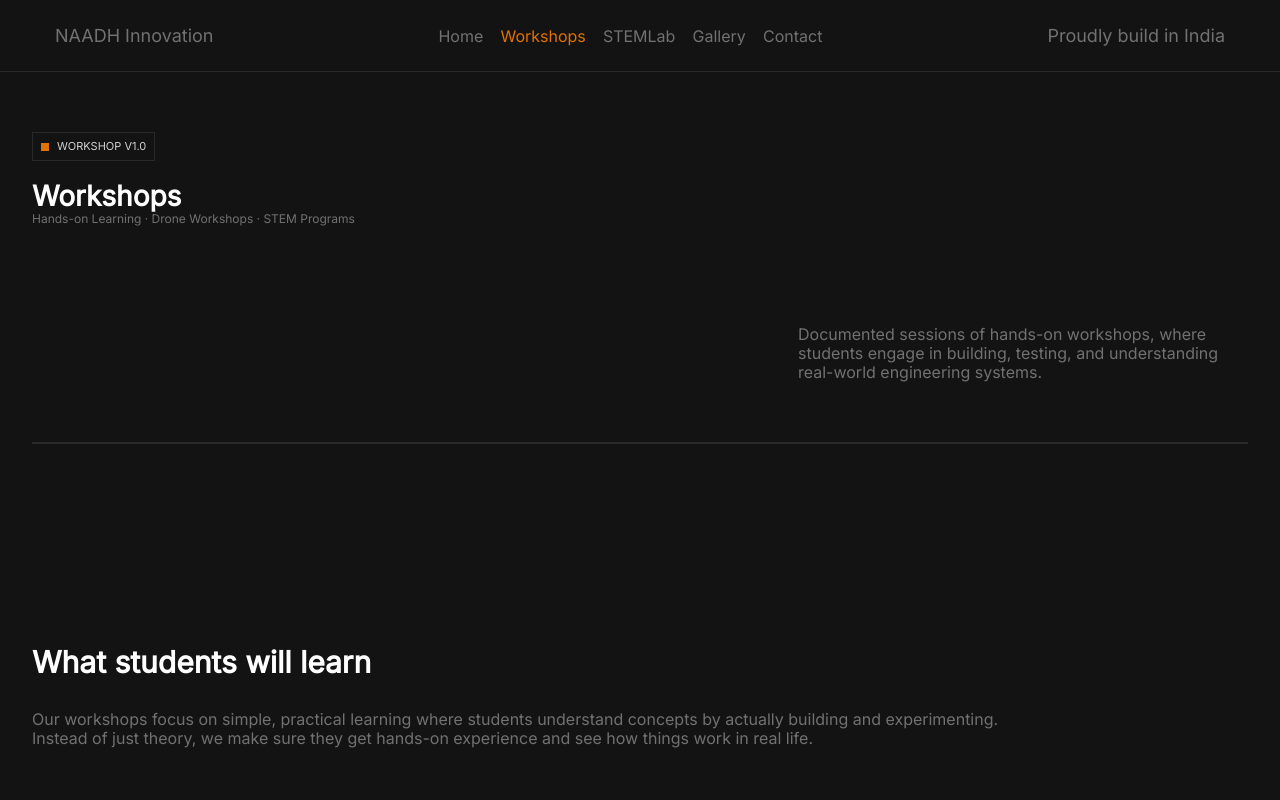
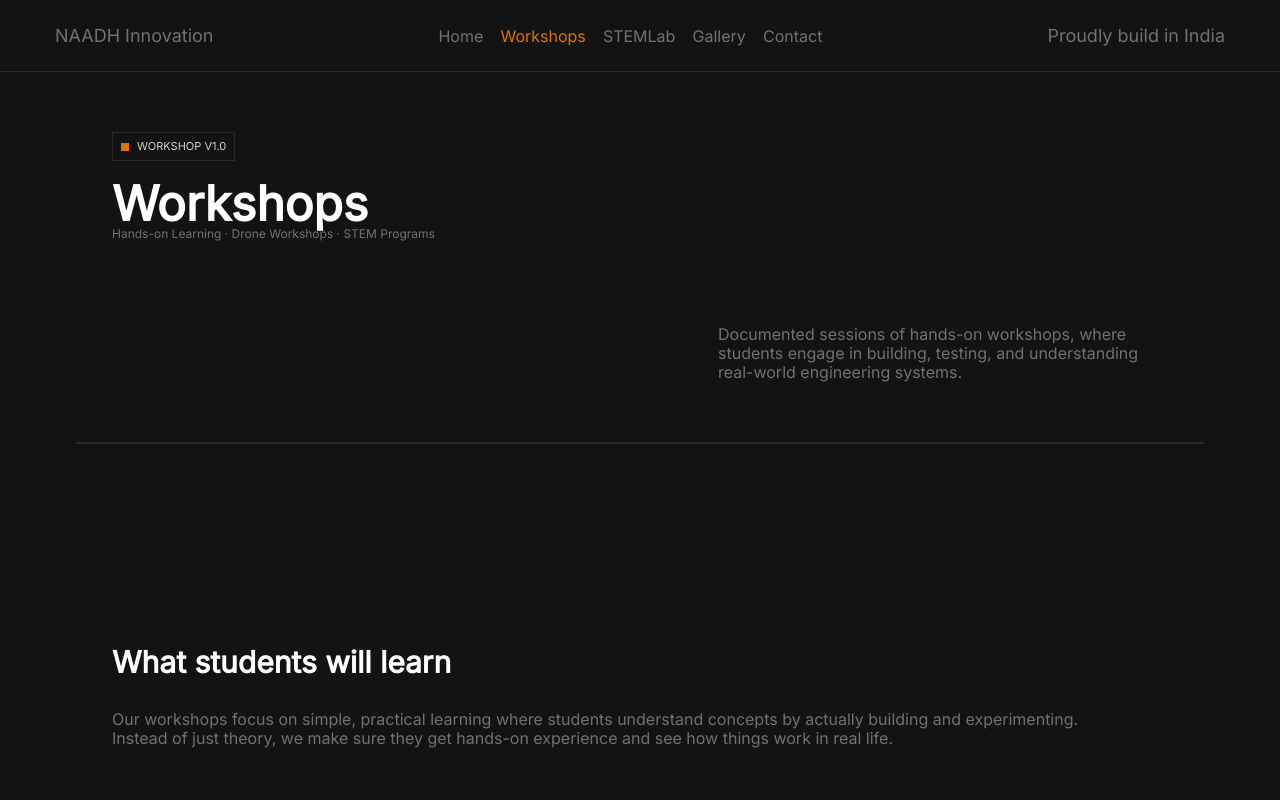
Before and after one commit to anant-innovation/NAADH-Innovation-portfolio-V1, a React (Vite) app: page /workshop in a window 1280 px wide. Shown: the top 800 px of the page. Built offline with nearby package versions, Linux system fonts and the light colour scheme.

Commit message:
the workshop page is responsive fuck that was too fast

```diff
--- a/src/Components/DesktopSecondaryHeroSections.jsx
+++ b/src/Components/DesktopSecondaryHeroSections.jsx
@@ -4,7 +4,7 @@ import Text from "./Text";
 import Divider from "./Divider";
 
 
-const DesktopSecondaryHeroSections = ({bulletpointText, heading, subText, paragraphText}) => {
+const DesktopSecondaryHeroSections = ({ bulletpointText, heading, subText, paragraphText }) => {
 
 
     return (
@@ -26,7 +26,9 @@ const DesktopSecondaryHeroSections = ({bulletpointText, heading, subText, paragr
 
 
             </div>
-            <Divider />
+            <div className=" w-[98vw] flex justify-center">
+                <Divider />
+            </div>
         </div>
     );
 }
--- a/src/Components/Divider.jsx
+++ b/src/Components/Divider.jsx
@@ -4,10 +4,10 @@ const Divider = ({mb , className}) => {
 
 
     return(
-        <div className={`w-[100%] border border-white10 mb-[${mb}]
+        <div className={`w-full border border-white10 mb-[${mb}]
 
-
-            3xl:w-[140%]
+            lg:w-[90%]
+            2xl:w-[80%]
             ${className}`}></div>
     );
 }
--- a/src/Components/SecondaryPageHeroHeading.jsx
+++ b/src/Components/SecondaryPageHeroHeading.jsx
@@ -8,7 +8,7 @@ const SecondaryPageHeroHeading = ({heading, subText, className}) => {
             <h1 className=" text-[28px] text-white font-extrabold leading-[30px]
 
 
-             3xl:text-[48px] 3xl:leading-[40px]
+             lg:text-[48px] lg:leading-[45px]
             ">{heading}</h1>
             <p className=" text-xs
 
--- a/src/Pages/Desktop/D_Workshop.jsx
+++ b/src/Pages/Desktop/D_Workshop.jsx
@@ -41,7 +41,9 @@ const D_Workshop = () => {
                 <div className=" flex flex-col items-center
 
 
-                w-[76rem]">
+                lg:w-[58rem]
+                xl:w-[66rem]
+                2xl:w-[76rem]">
 
 
 
@@ -126,7 +128,7 @@ const D_Workshop = () => {
                         {/* paragraph */}
                         <Text className={"mb-[60px]"}>
                             <OrangeHighlighter>Students don’t just listen they actively build, test, and explore.</OrangeHighlighter>
-                             <br /> Our workshops are designed to give them real experience with components, tools, and systems in a way that feels natural and engaging.</Text>
+                            <br /> Our workshops are designed to give them real experience with components, tools, and systems in a way that feels natural and engaging.</Text>
 
 
 
```
